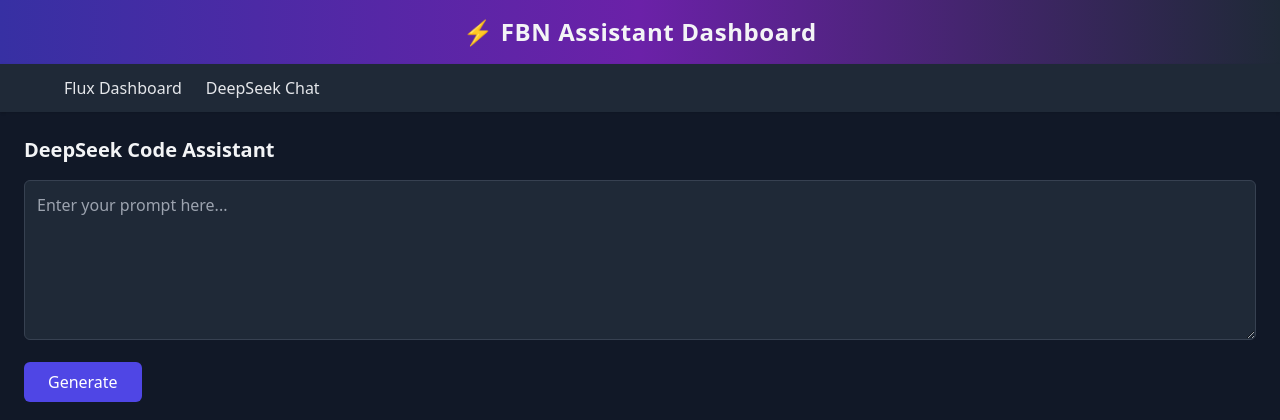
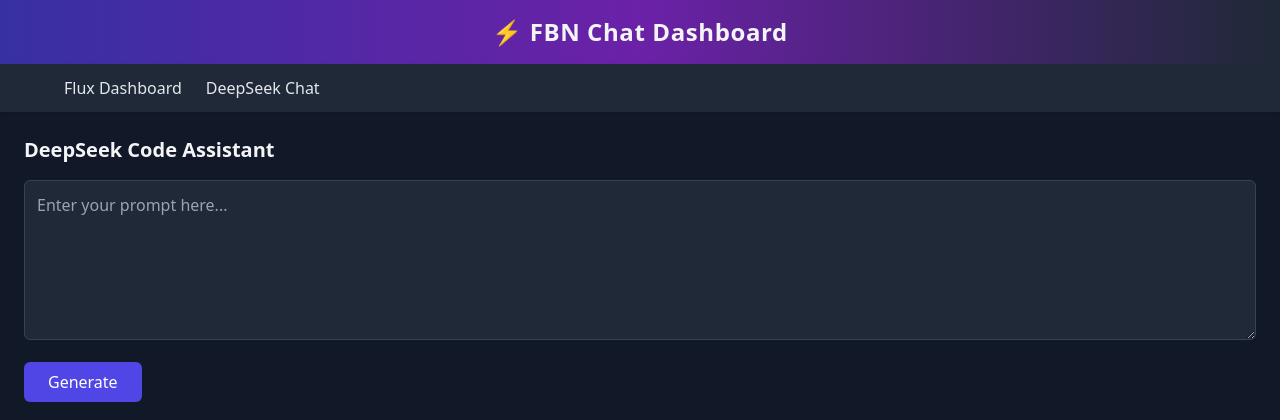
Before and after one commit to Hisha/deepseek_api, a FastAPI app: page / in a window 1280 px wide. Shown: the top 420 px of the page. Run offline with FastAPI, Linux system fonts and the light colour scheme; some libraries are stand-ins or nearby versions.

Commit message:
Update base.html

```diff
--- a/templates/base.html
+++ b/templates/base.html
@@ -10,7 +10,7 @@
 
   <!-- Header -->
   <header class="bg-gradient-to-r from-indigo-800 via-purple-800 to-gray-800 p-4 shadow-md">
-    <h1 class="text-2xl font-bold text-center tracking-wide">⚡ FBN Assistant Dashboard</h1>
+    <h1 class="text-2xl font-bold text-center tracking-wide">⚡ FBN Chat Dashboard</h1>
   </header>
 
   <!-- Navigation Bar -->
```
